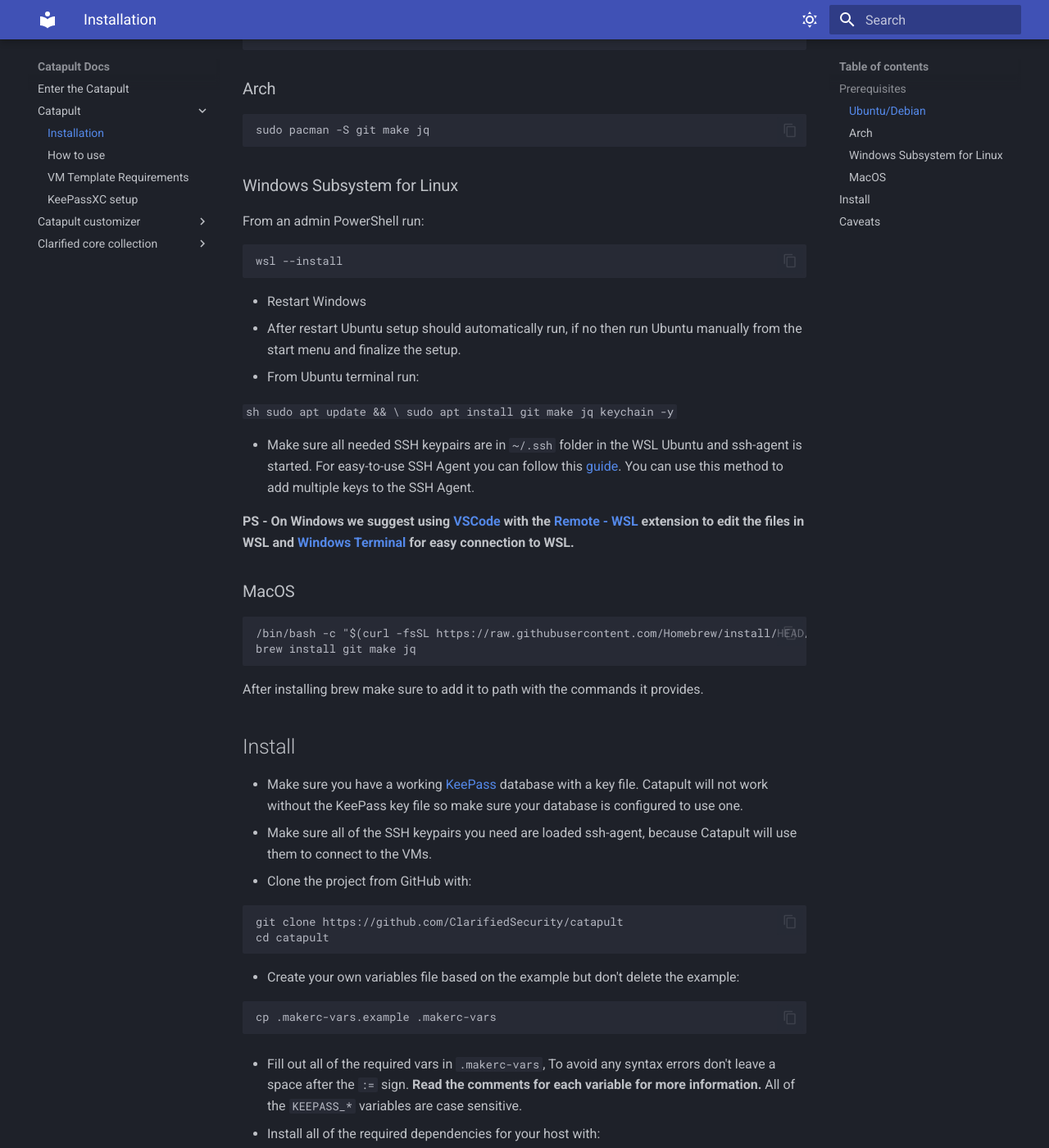
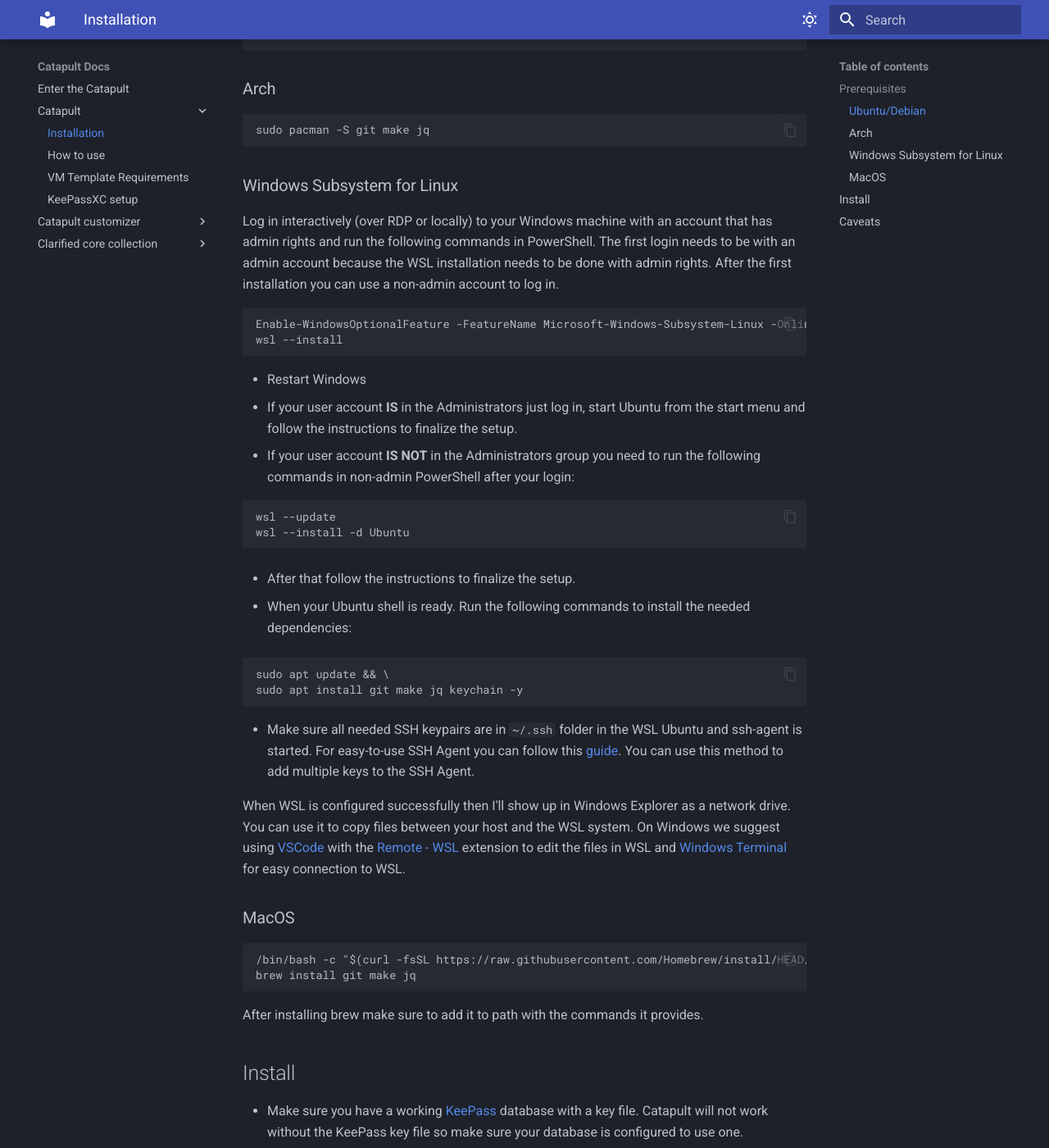
Before and after one commit to ClarifiedSecurity/catapult-docs, an MkDocs documentation site: the page built from docs/catapult/01-installation.md, in a window 1280 px wide and 1400 px high, scrolled down 366 px. Shown: the whole window at 82% size. Built offline with MkDocs 1.6.1 and Material for MkDocs 9.7.7, drawn with Linux system fonts in a browser that asks for light colours.

Commit message:
CatapultBot update docs

````diff
--- a/docs/catapult/01-installation.md
+++ b/docs/catapult/01-installation.md
@@ -19,24 +19,35 @@
 
 ### Windows Subsystem for Linux
 
-From an admin PowerShell run:
+Log in interactively (over RDP or locally) to your Windows machine with an account that has admin rights and run the following commands in PowerShell. The first login needs to be with an admin account because the WSL installation needs to be done with admin rights. After the first installation you can use a non-admin account to log in.
 
 ```powershell
+Enable-WindowsOptionalFeature -FeatureName Microsoft-Windows-Subsystem-Linux -Online -NoRestart
 wsl --install
 ```
 
 - Restart Windows
-- After restart Ubuntu setup should automatically run, if no then run Ubuntu manually from the start menu and finalize the setup.
-- From Ubuntu terminal run:
+- If your user account **IS** in the Administrators just log in, start Ubuntu from the start menu and follow the instructions to finalize the setup.
+- If your user account **IS NOT** in the Administrators group you need to run the following commands in non-admin PowerShell after your login:
 
-  ```sh
-  sudo apt update && \
-  sudo apt install git make jq keychain -y
-  ```
+```powershell
+wsl --update
+wsl --install -d Ubuntu
+```
+
+- After that follow the instructions to finalize the setup.
+
+- When your Ubuntu shell is ready. Run the following commands to install the needed dependencies:
+
+```sh
+sudo apt update && \
+sudo apt install git make jq keychain -y
+```
 
 - Make sure all needed SSH keypairs are in `~/.ssh` folder in the WSL Ubuntu and ssh-agent is started. For easy-to-use SSH Agent you can follow this [guide](https://esc.sh/blog/ssh-agent-windows10-wsl2/). You can use this method to add multiple keys to the SSH Agent.
 
-**PS - On Windows we suggest using [VSCode](https://code.visualstudio.com/) with the [Remote - WSL](https://marketplace.visualstudio.com/items?itemName=ms-vscode-remote.remote-wsl) extension to edit the files in WSL and [Windows Terminal](https://learn.microsoft.com/en-us/windows/terminal/install) for easy connection to WSL.**
+When WSL is configured successfully then I'll show up in Windows Explorer as a network drive. You can use it to copy files between your host and the WSL system. On Windows we suggest using [VSCode](https://code.visualstudio.com/) with the [Remote - WSL](https://marketplace.visualstudio.com/items?itemName=ms-vscode-remote.remote-wsl) extension to edit the files in WSL and [Windows Terminal](https://learn.microsoft.com/en-us/windows/terminal/install) for easy connection to WSL.
+
 
 ### MacOS
 
````
Also changed, not shown: docs/catapult/03-template-requirements.md (+2 -2 lines).
